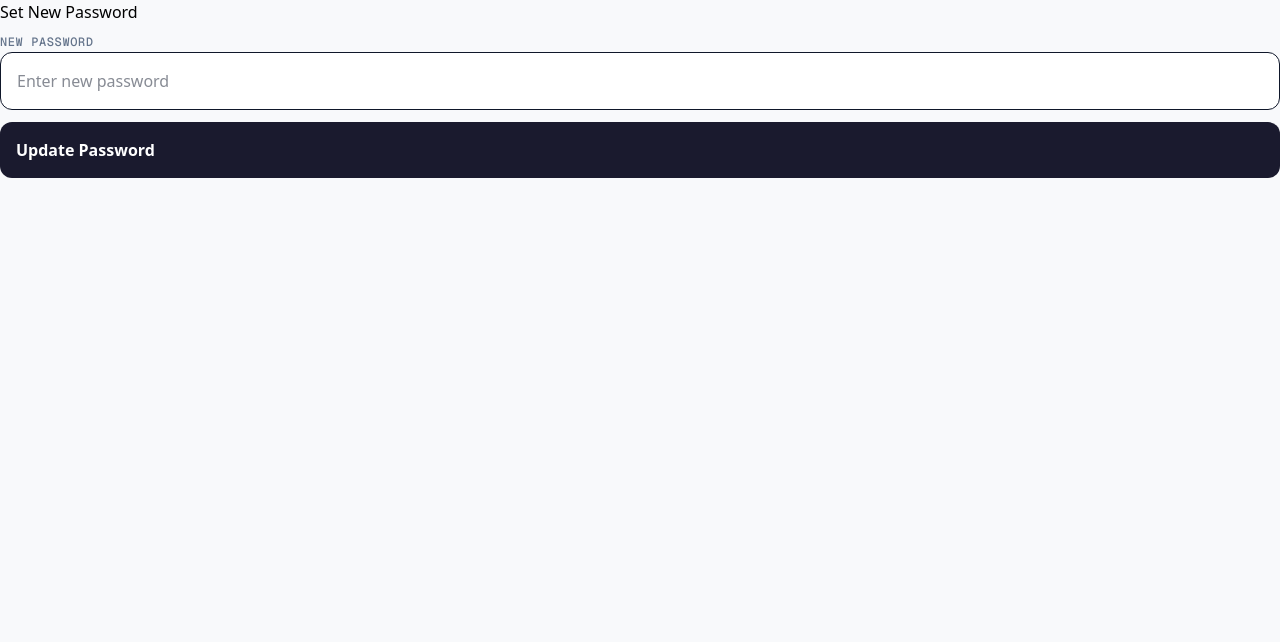
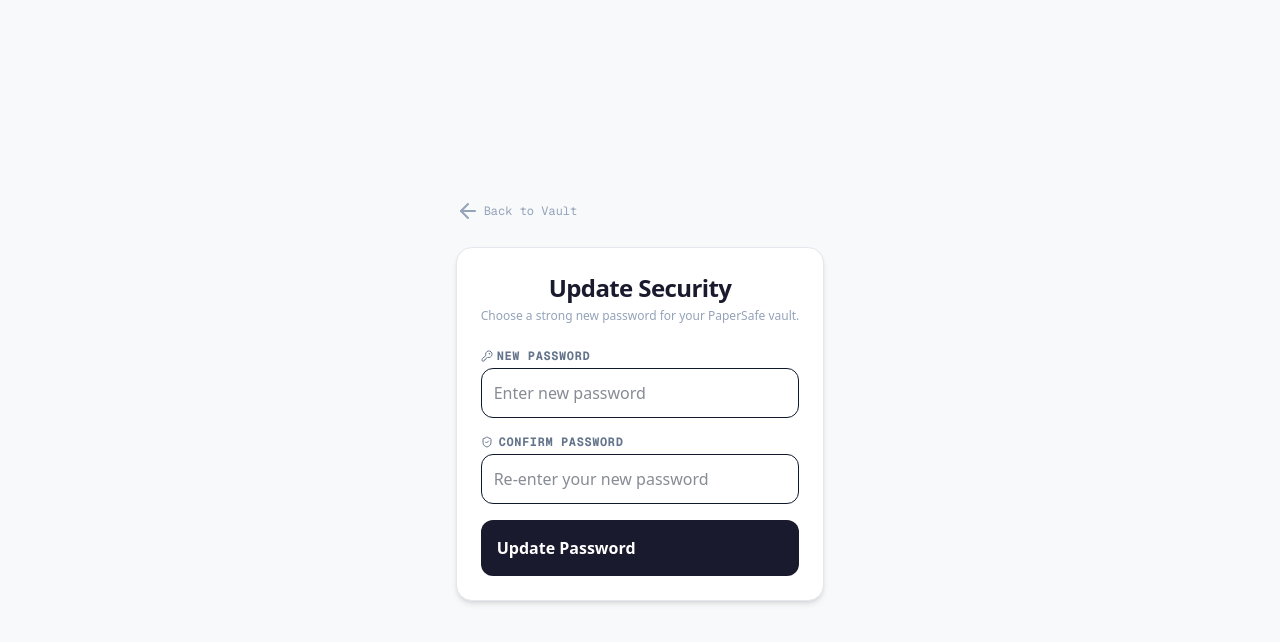
Before and after one commit to marcusnoir1011/paper-safe, a Next.js app: page /account/change-password in a window 1280 px wide. Shown: the top 642 px of the page. Built offline with nearby package versions, Linux system fonts and the light colour scheme; no server answers.

Commit message:
UserMenu essentially worked now

```diff
--- a/src/app/account/change-password/page.tsx
+++ b/src/app/account/change-password/page.tsx
@@ -4,6 +4,7 @@ import { useState } from "react";
 import { useRouter } from "next/navigation";
 
 import toast from "react-hot-toast/headless";
+import { KeyRound, ShieldCheck, ArrowLeft } from "lucide-react";
 
 import { supabase } from "@/lib/client";
 
@@ -12,11 +13,9 @@ export default function ResetPasswordPage() {
 
   const [newPassword, setNewPassword] = useState("");
   const [loading, setLoading] = useState(false);
+  const [confirmPassword, setConfirmPassword] = useState("");
 
-  const handlePasswordUpdate = async (e: React.FormEvent) => {
-    e.preventDefault();
-    setLoading(true);
-
+  const handlePasswordUpdate = async () => {
     try {
       const { error } = await supabase.auth.updateUser({
         password: newPassword,
@@ -32,11 +31,54 @@ export default function ResetPasswordPage() {
     }
   };
 
+  const handleSubmit = async (e: React.FormEvent) => {
+    e.preventDefault();
+
+    if (newPassword !== confirmPassword) {
+      toast.error("Passwords do not match");
+      return;
+    }
+
+    setLoading(true);
+
+    try {
+      const { error } = await supabase.auth.updateUser({
+        password: newPassword,
+      });
+      if (error) throw error;
+
+      toast.success("Password updated successfully!");
+      router.refresh();
+      router.push("/");
+    } catch (err: any) {
+      toast.error(err.message);
+    } finally {
+      setLoading(false);
+    }
+  };
+
   return (
-    <form className="space-y-3">
-      <div className="space-y-1">
-        <h3>Set New Password</h3>
-        <label className="font-mono text-xs font-medium text-slate-500 uppercase tracking-wider">
+    <main className="max-w-md mx-auto py-12 px-6 min-h-screen flex flex-col justify-center">
+      <button
+        onClick={() => router.push("/")}
+        className="flex items-center gap-1 text-xs font-mono text-slate-400 hover:text-ink transition-colros mb-6 self-start"
+      >
+        <ArrowLeft />
+        Back to Vault
+      </button>
+      <div className="bg-surface p-6 rounded-2xl border border-border-light shadow-md space-y-6">
+        <div className="text-center space-y-1">
+          <h3 className="font-sans text-2xl font-bold text-ink tracking-tight">
+            Update Security
+          </h3>
+          <p className="font-sans text-xs text-slate-400">
+            Choose a strong new password for your PaperSafe vault.
+          </p>
+        </div>
+        <form onSubmit={handleSubmit} className="space-y-4">
+          <div className="flex flex-col space-y-1">
+            <label className="flex items-center gap-1 font-mono text-xs font-bold text-slate-500 uppercase tracking-wider">
+              <KeyRound size={12} />
               New Password
             </label>
             <input
@@ -44,14 +86,30 @@ export default function ResetPasswordPage() {
               value={newPassword}
               onChange={(e) => setNewPassword(e.target.value)}
               placeholder="Enter new password"
-          className="w-full font-sans p-4 bg-surface border border-border-md rounded-xl text-slate-900 text-md focus:ring-1 focus:ring-slate-500/20 focus:border-slate-500 outline-none transition-all"
+              className="w-full font-sans p-3 bg-surface border border-border-md rounded-xl text-slate-900 text-md focus:ring-1 focus:ring-slate-500/20 focus:border-slate-500 outline-none transition-all"
+              required
+              disabled={loading}
+              minLength={6}
+            />
+          </div>
+
+          <div className="flex flex-col space-y-1">
+            <label className="flex items-center gap-1.5 font-mono text-xs font-bold text-slate-500 uppercase tracking-wider">
+              <ShieldCheck size={12} />
+              Confirm Password
+            </label>
+            <input
+              type="password"
+              value={confirmPassword}
+              onChange={(e) => setConfirmPassword(e.target.value)}
+              placeholder="Re-enter your new password"
+              className="w-full font-sans p-3 bg-surface border border-border-md rounded-xl text-slate-900 text-md focus:ring-1 focus:ring-slate-500/20 focus:border-slate-500 outline-none transition-all"
               required
               disabled={loading}
             />
           </div>
 
           <button
-        onClick={handlePasswordUpdate}
             type="submit"
             disabled={loading}
             className="w-full font-sans bg-ink text-white p-4 rounded-xl font-bold text-md hover:bg-slate-800 transition-colors flex items-center gap-2 disabled:opacity-70"
@@ -59,5 +117,7 @@ export default function ResetPasswordPage() {
             {loading ? "Updating..." : "Update Password"}
           </button>
         </form>
+      </div>
+    </main>
   );
 }
--- a/src/app/auth/page.tsx
+++ b/src/app/auth/page.tsx
@@ -11,7 +11,8 @@ export const dynamic = "force-dynamic";
 export default function Auth() {
   const [authMethod, setAuthMethod] = useState(true); // true for magic, false for email-password
   return (
-    <div className="w-ful max-w-sm space-y-6">
+    <main className="grid place-items-center min-h-screen w-full bg-slate-50 px-6 py-12">
+      <div className="w-ful mx-auto max-w-xl space-y-6">
         <div className="flex flex-col items-center text-center space-y-3">
           <div className="p-4 bg-ink rounded-2xl shadow-sm border border-border-light">
             <Paperclip className="text-white" size={64} />
@@ -42,5 +43,6 @@ export default function Auth() {
           Secure, encrypted access to your documents.
         </p>
       </div>
+    </main>
   );
 }
--- a/src/app/page.tsx
+++ b/src/app/page.tsx
@@ -7,7 +7,6 @@ import Auth from "@/app/auth/page";
 import UploadDoc from "@/components/UploadDoc";
 import DocumentList from "@/components/DocumentList";
 import DashboardStats from "@/components/DashboardStats";
-import NotificationReminder from "@/components/NotificationReminder";
 import UserMenu from "@/components/UserMenu";
 
 export const dynamic = "force-dynamic";
@@ -42,11 +41,7 @@ export default async function Home() {
   } = await supabase.auth.getUser();
 
   if (!user) {
-    return (
-      <main className="grid place-items-center min-h-screen bg-slate-50">
-        <Auth />
-      </main>
-    );
+    return <Auth />;
   }
 
   // data for dashboard
@@ -65,10 +60,6 @@ export default async function Home() {
   const paidBillCount = safeDocuments?.filter((doc) => doc.is_paid).length;
 
   return (
-    <>
-      <div className="fixed top-4 right-4 z-50 md:top-6 md:right-6">
-        <UserMenu />
-      </div>
     <main className="max-w-xl mx-auto py-12 px-6 space-y-12">
       <header className="flex items-center justify-between bg-surface w-full border border-border-light p-4 rounded-2xl shadow-sm gap-3">
         <div className="flex items-center gap-3">
@@ -86,8 +77,8 @@ export default async function Home() {
           </div>
         </div>
 
-          <div className="shrink-0">
-            <NotificationReminder documents={safeDocuments} />
+        <div className="shrink-0 flex items-center">
+          <UserMenu />
         </div>
       </header>
 
@@ -119,6 +110,5 @@ export default async function Home() {
         <DocumentList />
       </section>
     </main>
-    </>
   );
 }
--- a/src/components/UserMenu.tsx
+++ b/src/components/UserMenu.tsx
@@ -9,7 +9,6 @@ import {
   KeyRound,
   UserX,
   ChevronLeft,
-  LogOutIcon,
 } from "lucide-react";
 
 import { supabase } from "@/lib/client";
@@ -37,16 +36,16 @@ export default function UserMenu() {
           if (isOpen) closeMenu();
           else setIsOpen(true);
         }}
-        className="flex items-center justify-center mb-2 w-10 h-10 rounded-full bg-surface text-ink border border-border-light hover:border-ink transition focus:outline-none"
+        className="flex items-center justify-center mb-2 w-15 h-15 md:w-18 md:h-18 rounded-full bg-surface text-ink border border-border-light hover:border-ink transition focus:outline-none shadow-sm shrink-0"
       >
-        <User className="w-5 h-5 text-ink" />
+        <User className="w-8 h-8 md:w-9 md:h-9 text-ink shrink-0" />
       </button>
 
       {isOpen && (
         <>
           <div className="fixed inset-0 z-10" onClick={closeMenu} />
 
-          <div className="absolute right-0 w-48 rounded-xl space-y-2 p-2 shadow-md bg-surface border border-border-light ring-opacity-5 z-20">
+          <div className="absolute right-0 w-52 rounded-xl space-y-2 p-2 shadow-md bg-surface border border-border-light ring-opacity-5 z-20">
             {menuView === "main" && (
               <>
                 <div>
@@ -54,7 +53,7 @@ export default function UserMenu() {
                     onClick={() => setMenuView("account")}
                     className="flex items-center justify-between w-full px-4 py-2 text-sm font-sans hover:ring-ink hover:ring-1 hover:shadow-md rounded-lg text-ink transition-colors"
                   >
-                    <Settings className="w-5 h-5" />
+                    <Settings className="w-5 h-5 shrink-0" />
                     <span>Account</span>
                   </button>
                 </div>
@@ -62,9 +61,9 @@ export default function UserMenu() {
                 <div>
                   <button
                     onClick={handleSignOut}
-                    className="flex items-center justify-between w-full px-4 py-2 text-sm font-sans hyover:border-red-300 rounded-lx text-red-600 hover:bg-red-100"
+                    className="flex items-center justify-between w-full px-4 py-2 text-sm font-sans hover:border-red-300 rounded-xl text-red-600 hover:bg-red-100"
                   >
-                    <LogOut className="w-5 h-5" />
+                    <LogOut className="w-5 h-5 shrink-0" />
                     <span>Sign Out</span>
                   </button>
                 </div>
@@ -88,9 +87,9 @@ export default function UserMenu() {
                       closeMenu();
                       router.push("/account/change-password");
                     }}
-                    className="flex items-center justify-between w-full px-4 py-2 text-sm font-sans hover:rign-ink hover:ring-1 hover:shadow-md rounded-lg text-ink transition-colors"
+                    className="flex items-center justify-between w-full px-4 py-2 text-sm font-sans hover:ring-ink hover:ring-1 hover:shadow-md rounded-lg text-ink transition-colors"
                   >
-                    <KeyRound className="w-5 h-5" />
+                    <KeyRound className="w-5 h-5 text-ink shrink-0" />
                     <span>Password</span>
                   </button>
                 </div>
@@ -102,7 +101,7 @@ export default function UserMenu() {
                     }}
                     className="flex items-center justify-between w-full px-4 py-2 text-sm font-sans hover:ring-ink hover:ring-1 hover:shadow-md rounded-lg text-ink transition-colors"
                   >
-                    <UserX className="w-5 h-5" />
+                    <UserX className="w-5 h-5 text-ink shrink-0" />
                     <span>Delete</span>
                   </button>
                 </div>
```
Lines whose indentation alone changed are shown as unchanged.
